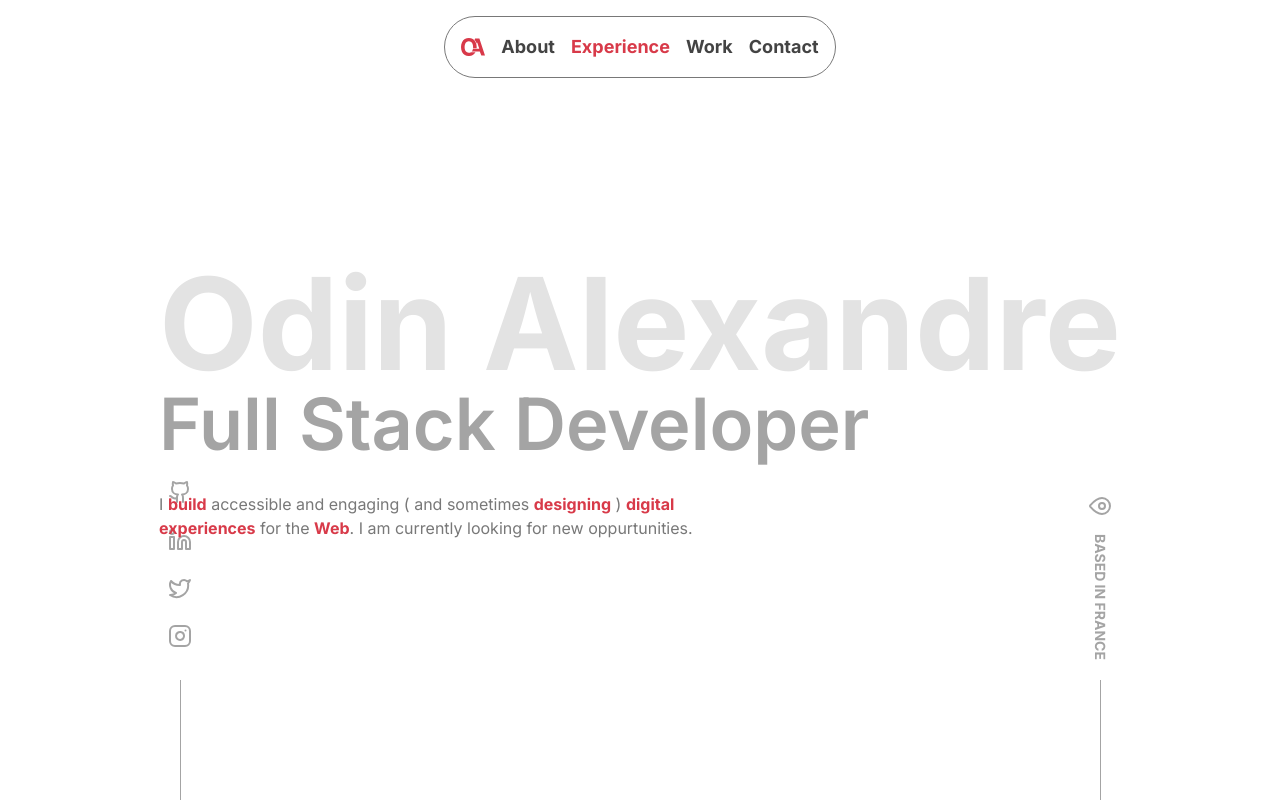
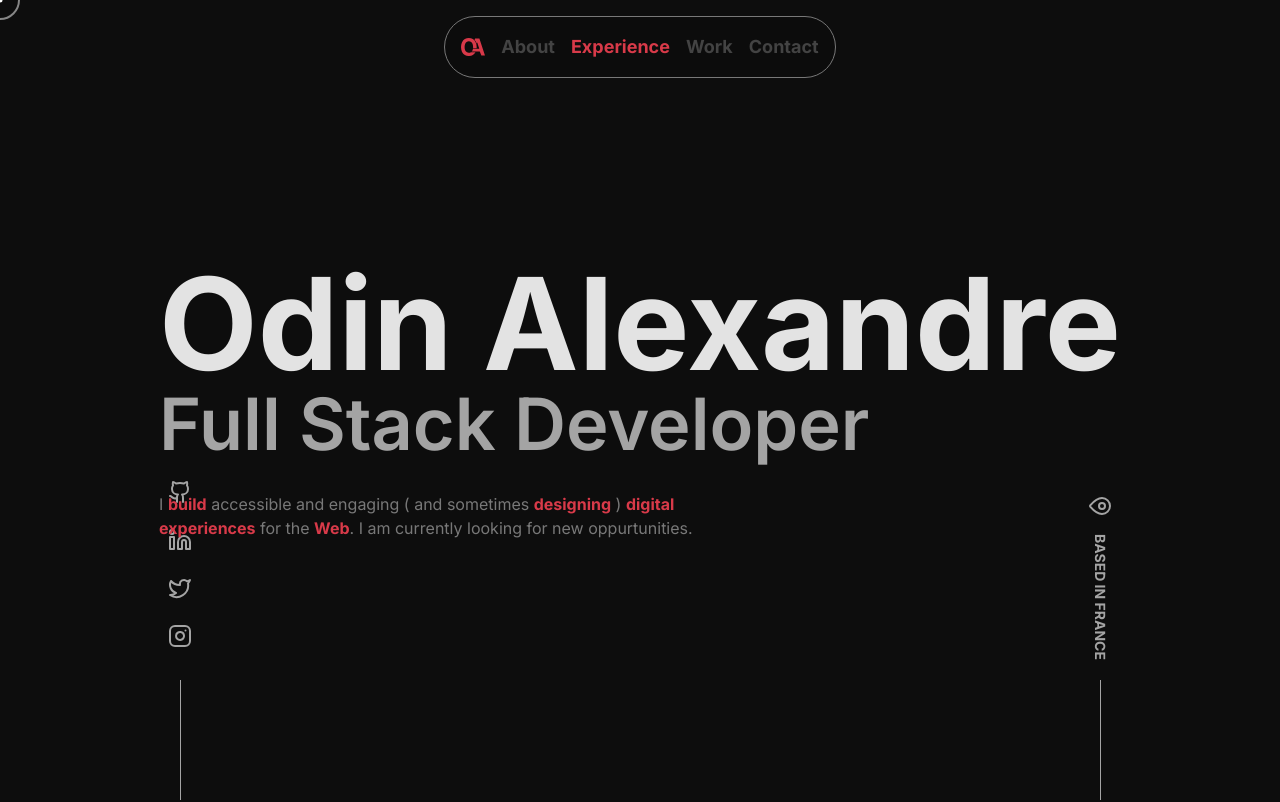
Before and after one commit to odinalx/odinalx.dev, a Next.js app: page / in a window 1280 px wide. Shown: the top 802 px of the page. Built offline with nearby package versions, Linux system fonts and the light colour scheme.

Commit message:
fix: minor bug with custom cursor

```diff
--- a/app/cursor.tsx
+++ b/app/cursor.tsx
@@ -89,14 +89,14 @@ export default function Cursor() {
   if (isTouchDevice) return null;
 
   return (
-    <div className="z-[100] hidden lg:block">
+    <div className="z-[9999] hidden lg:block">
       <div
         ref={dotRef}
-        className="fixed left-0 top-0 -translate-x-1/2 -translate-y-1/2 rounded-[50%] pointer-events-none w-[5px] h-[5px] bg-cursor"
+        className="fixed left-0 top-0 -translate-x-1/2 -translate-y-1/2 rounded-[50%] pointer-events-none w-[5px] h-[5px] bg-cursor z-[9999]"
       ></div>
       <div
         ref={outlineRef}
-        className="fixed left-0 top-0 -translate-x-1/2 -translate-y-1/2 rounded-[50%] pointer-events-none w-[40px] h-[40px] border-2 border-cursor-outline cursor-outline"
+        className="fixed left-0 top-0 -translate-x-1/2 -translate-y-1/2 rounded-[50%] pointer-events-none w-[40px] h-[40px] border-2 border-cursor-outline cursor-outline z-[9999]"
       ></div>
     </div>
   );
--- a/app/globals.css
+++ b/app/globals.css
@@ -1,8 +1,8 @@
 @import "tailwindcss";
 
 :root {
-  --background: #ffffff;
-  --foreground: #171717;
+  --background: #0D0D0D;
+  --foreground: #ededed;
   --faded: #434343;
   --highlight: #D83A49;
   --light-faded: #A4A4A4;
@@ -10,7 +10,6 @@
   --title: #E3E3E3;
   --cursor: white;
   --cursor-outline: hsla(0, 0%, 100%, 0.5);
-
 }
 
 @theme inline {
@@ -23,20 +22,6 @@
   --color-title : var(--title);
   --color-cursor: var(--cursor);
   --color-cursor-outline: var(--cursor-outline);
-}
-
-@media (prefers-color-scheme: dark) {
-  :root {
-    --background: #0D0D0D;
-    --foreground: #ededed;
-    --faded: #434343;
-    --highlight: #D83A49;
-    --light-faded: #A4A4A4;
-    --primary: #787878;
-    --title: #E3E3E3;
-    --cursor: white;
-    --cursor-outline: hsla(0, 0%, 100%, 0.5);
-  }
 }
 
 html {
--- a/app/layout.tsx
+++ b/app/layout.tsx
@@ -20,7 +20,7 @@ export default function RootLayout({
   children: React.ReactNode;
 }>) {
   return (
-    <html lang="en">
+    <html lang="en" className="dark">
       <body
         className={`${inter.className} antialiased flex flex-col items-center text-primary text-base md:text-lg leading-6 md:leading-7`}
       >
--- a/app/page.tsx
+++ b/app/page.tsx
@@ -40,7 +40,7 @@ function TypewriterText({ text, className }: { text: string; className?: string
         whiteSpace: 'nowrap',
         position: 'relative',
         display: 'inline-block',
-        cursor: 'pointer',
+        cursor: 'none',
       }}
     >
       <span style={{ visibility: 'hidden' }}>
@@ -86,7 +86,7 @@ function FlipWord({ children, className }: { children: React.ReactNode; classNam
       className={className}
       style={{
         display: 'inline-block',
-        cursor: 'pointer',
+        cursor: 'none',
         transformStyle: 'preserve-3d',
       }}
     >
```
